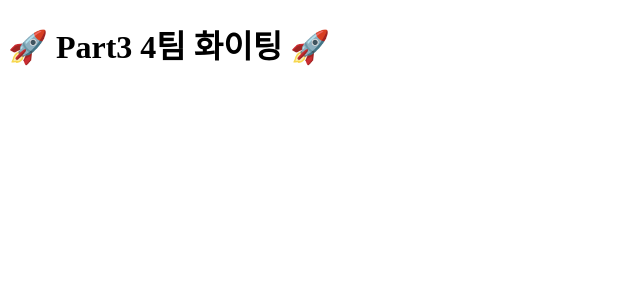
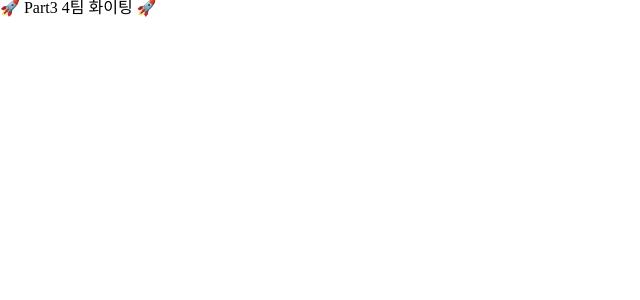
Before and after one commit to Codeit-FE18-Part3-Team4/Taskify, a Next.js app: page / in a window 1280 px wide. Shown: the top 300 px of the page, without its empty margins (0-640 px from the left). Built offline with nearby package versions, Linux system fonts and the light colour scheme.

Commit message:
🎨 design [#16] reset.css 적용

```diff
--- a/src/pages/_app.tsx
+++ b/src/pages/_app.tsx
@@ -1,3 +1,4 @@
+import '@/styles/reset.css';
 import type { AppProps } from 'next/app';
 
 export default function App({ Component, pageProps }: AppProps) {
--- /dev/null
+++ b/src/styles/reset.css
@@ -0,0 +1,45 @@
+/* /styles/reset.css */
+
+html, body, div, span, applet, object, iframe,
+h1, h2, h3, h4, h5, h6, p, blockquote, pre,
+a, abbr, acronym, address, big, cite, code,
+del, dfn, em, img, ins, kbd, q, s, samp,
+small, strike, strong, sub, sup, tt, var,
+b, u, i, center,
+dl, dt, dd, ol, ul, li,
+fieldset, form, label, legend,
+table, caption, tbody, tfoot, thead, tr, th, td,
+article, aside, canvas, details, embed,
+figure, figcaption, footer, header, hgroup,
+menu, nav, output, ruby, section, summary,
+time, mark, audio, video {
+	margin: 0;
+	padding: 0;
+	border: 0;
+	font-size: 100%;
+	font: inherit;
+	vertical-align: baseline;
+}
+/* HTML5 display-role reset for older browsers */
+article, aside, details, figcaption, figure,
+footer, header, hgroup, menu, nav, section {
+	display: block;
+}
+body {
+	line-height: 1;
+}
+ol, ul {
+	list-style: none;
+}
+blockquote, q {
+	quotes: none;
+}
+blockquote:before, blockquote:after,
+q:before, q:after {
+	content: '';
+	content: none;
+}
+table {
+	border-collapse: collapse;
+	border-spacing: 0;
+}
```
